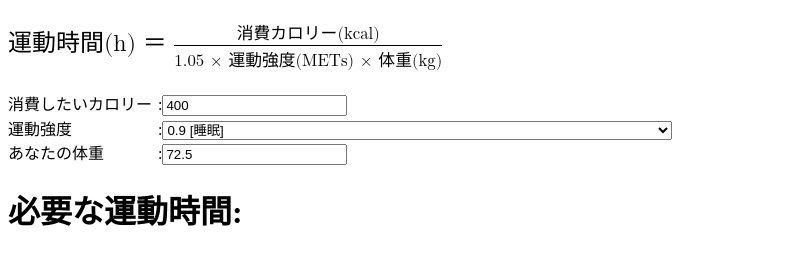
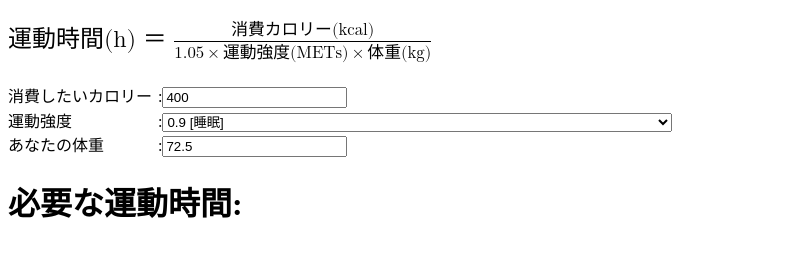
Before and after one commit to Kahiro-M/ConvKcal, an Electron app: page index.html in a window 800 px wide. Drawn offline with nearby package versions, Linux system fonts and the light colour scheme; some packages are replaced by stand-ins of ours.

Commit message:
分数表記の記載を修正

```diff
--- a/index.html
+++ b/index.html
@@ -13,21 +13,19 @@
       <!-- 消費カロリー(kcal) ＝ 1.05 * METs * 体重(kg) * 運動時間(h) -->
       <!-- 運動時間(h) ＝ 消費カロリー(kcal) / (1.05 * METs * 体重(kg) ) -->
       <math>
-        <mn>運動時間(h)</mn>
+        <mi>運動時間(h)</mi>
         <mo>＝</mo>
         <mfrac>
           <mi>
-            <mn>消費カロリー(kcal)</mn>
+            消費カロリー(kcal)
           </mi>
-          <mn>
-            <mrow>
-              <mn>1.05</mn>
-              <mo>&times;</mo>
-              <mn>運動強度(METs)</mn>
-              <mo>&times;</mo>
-              <mn>体重(kg)</mn>
-            </mrow>
-          </mn>
+          <mrow>
+            <mn>1.05</mn>
+            <mo>&times;</mo>
+            <mi>運動強度(METs)</mi>
+            <mo>&times;</mo>
+            <mi>体重(kg)</mi>
+          </mrow>
         </mfrac>
       </math>
     </h2>
```
